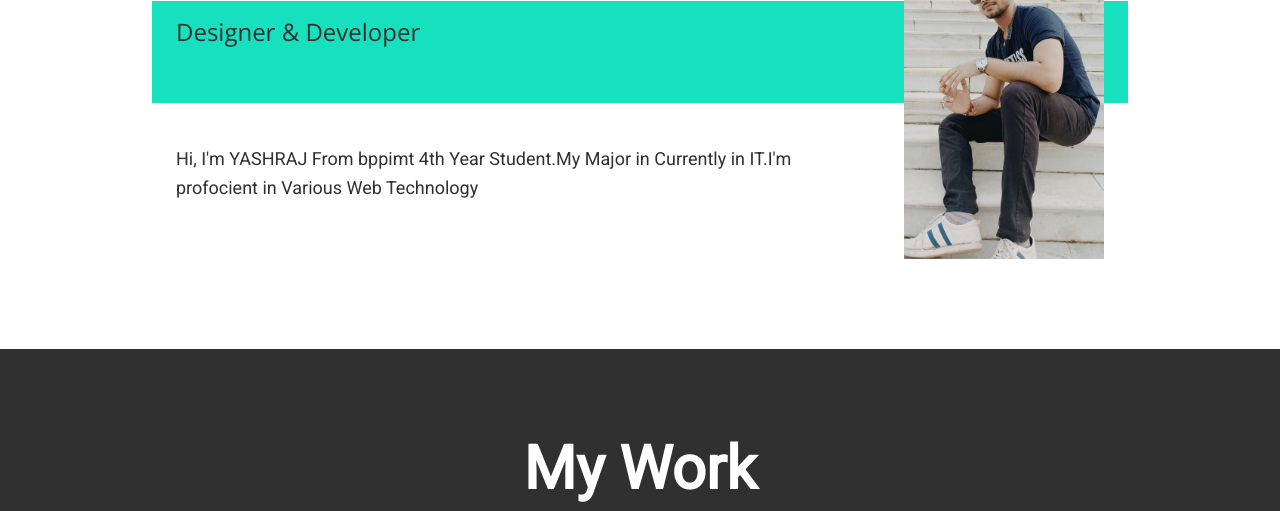
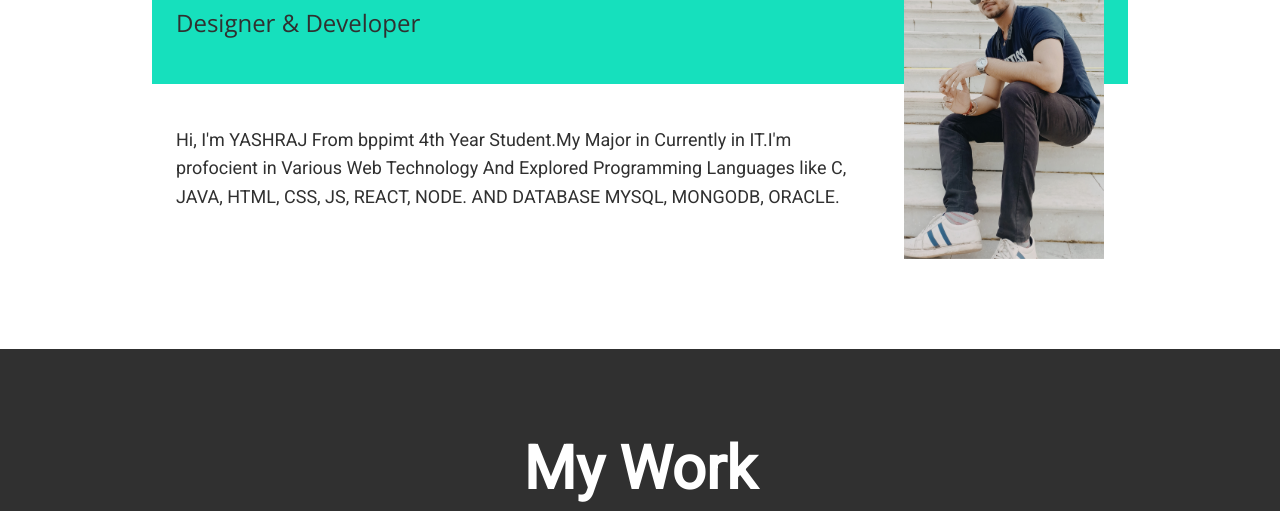
Before and after one commit to yashraj-06/Personal_Portfolio, a plain HTML site: page index.html in a window 1280 px wide. Shown: the part 1400-1911 px from the top of the page. Drawn offline with nearby package versions, Linux system fonts and the light colour scheme; a web font is replaced by a local one.

Commit message:
Update index.html

```diff
--- a/index.html
+++ b/index.html
@@ -86,7 +86,7 @@
 
   <div class="about-me__body">
 
-    <p>Hi, I'm YASHRAJ From bppimt 4th Year Student.My Major in Currently in IT.I'm profocient in Various Web Technology</p>
+    <p>Hi, I'm YASHRAJ From bppimt 4th Year Student.My Major in Currently in IT.I'm profocient in Various Web Technology And Explored Programming Languages like C, JAVA, HTML, CSS, JS, REACT, NODE. AND DATABASE MYSQL, MONGODB, ORACLE.</p>
   </div>
   <img src="pic/whoo.jpg" alt="" class="about-me__img">
 </section>
```
